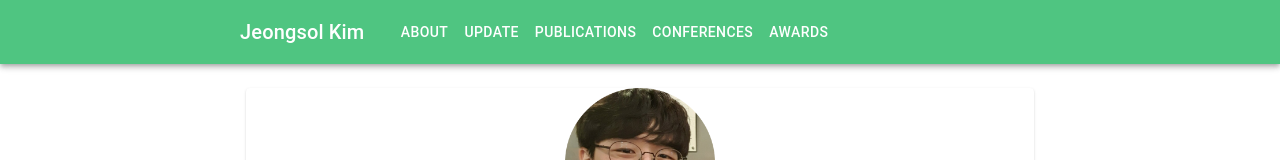
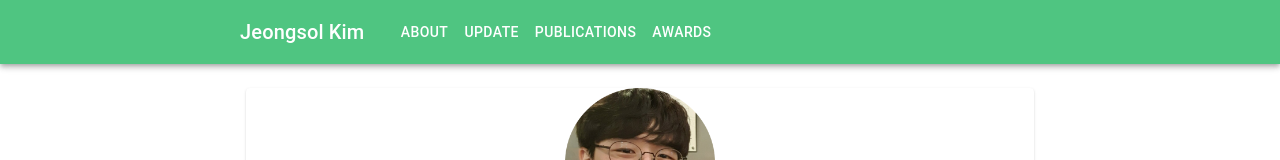
Before and after one commit to jeongsol-kim/jeongsol-kim, a React (Create React App) app: page / in a window 1280 px wide. Shown: the top 160 px of the page. Built offline with nearby package versions, Linux system fonts and the light colour scheme.

Commit message:
remove conference tab

```diff
--- a/src/components/navigation/Navigation.js
+++ b/src/components/navigation/Navigation.js
@@ -26,9 +26,9 @@ const NaviBlock2 = () => (
                     <Button color="inherit">
                         Publications
                     </Button>
-                    <Button color="inherit">
+                    {/* <Button color="inherit">
                         Conferences
-                    </Button>
+                    </Button> */}
                     <Button color="inherit">
                         Awards
                     </Button>
```
